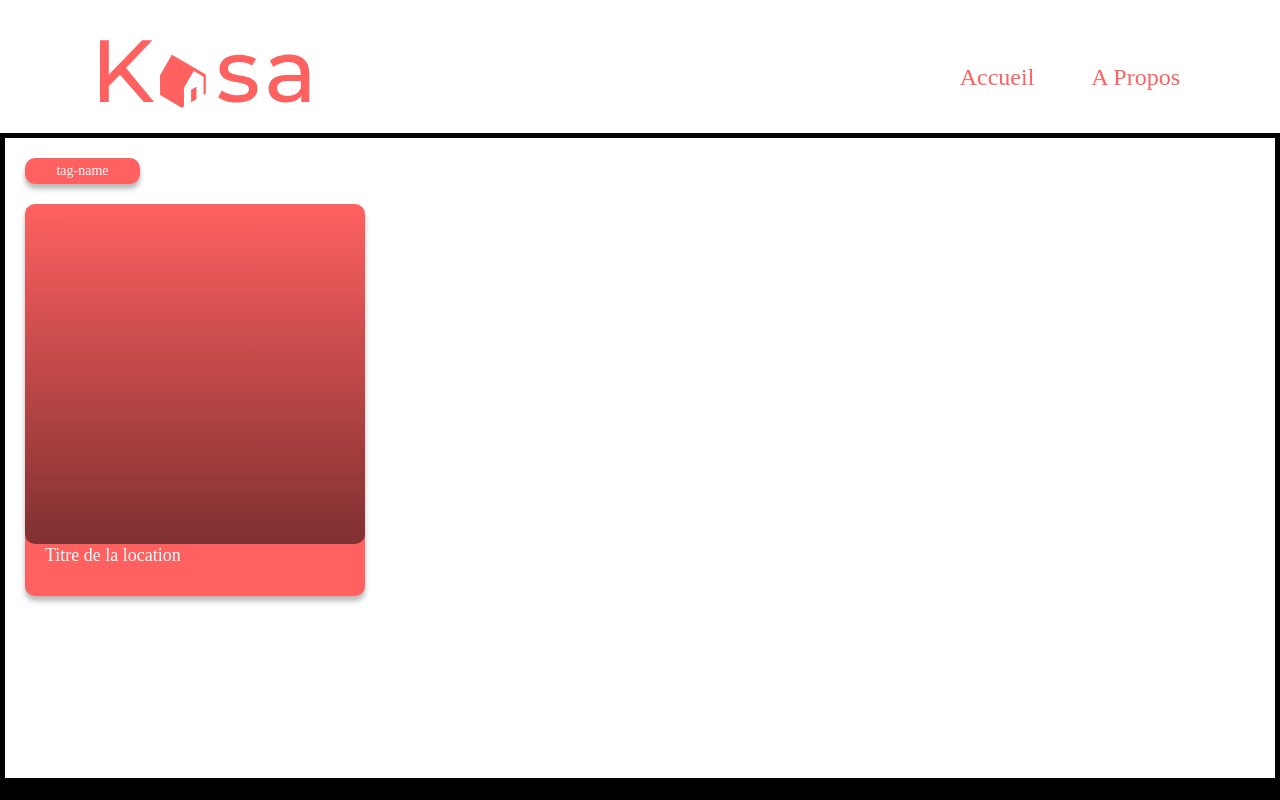
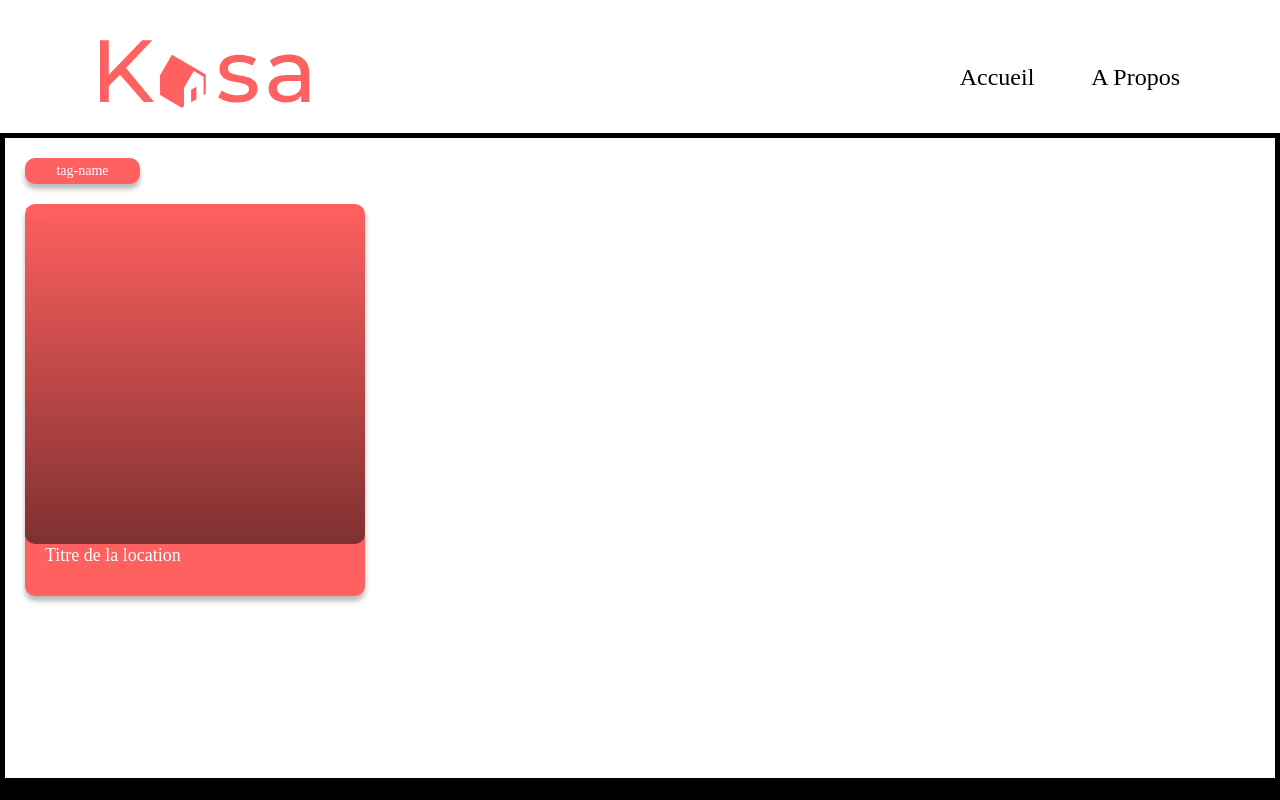
Before and after one commit to farrahtor/Kaza, a React (Create React App) app: page / in a window 1280 px wide. Shown: the top 800 px of the page. Built offline with nearby package versions, Linux system fonts and the light colour scheme.

Commit message:
add browser router + route + link

```diff
--- a/src/components/layout/Header.jsx
+++ b/src/components/layout/Header.jsx
@@ -1,16 +1,22 @@
 import React from "react";
+import { Link } from "react-router-dom";
 import "../../assets/sass/layout/Header.scss";
 
 export const Header = () => {
   return (
     <header className="App-header">
       <div className="App-header-logo">
-        <img src="../LOGO.svg" alt="Logo Kaza"></img>
+        <img src="../LOGO.svg" alt="Logo Kaza" />
       </div>
       <nav className="App-header-nav">
         <ul>
-          <li>Accueil</li>
-          <li>A Propos</li>
+          <Link to={"/"}>
+            <li className="App-header-nav-link">Accueil</li>
+          </Link>
+          <Link to={"about"}>
+            {" "}
+            <li className="App-header-nav-link">A Propos</li>
+          </Link>
         </ul>
       </nav>
     </header>
--- a/src/components/layout/Main.jsx
+++ b/src/components/layout/Main.jsx
@@ -1,21 +1,21 @@
 import React from "react";
+import { Routes, Route } from "react-router-dom";
 import "../../assets/sass/layout/Main.scss";
-import { BrowserRouter as Router, Routes, Route } from "react-router-dom";
-
 import { Home } from "../pages/Home";
 import { About } from "../pages/About.jsx";
-import { PageNotFound } from "../pages/PageNotFound";
+
+import { Housing } from "../pages/Housing";
+import { ErrorPage } from "../pages/ErrorPage";
 
 export const Main = () => {
   return (
     <main className="App-main">
-      <Router>
-        <Routes>
-          <Route path="/" element={<Home />}></Route>
-          <Route path="/about" element={<About />}></Route>
-          <Route path="/pageNotFound" element={<PageNotFound />}></Route>
-        </Routes>
-      </Router>
+      <Routes>
+        <Route exact path="/" element={<Home />} />
+        <Route path="about" element={<About />} />
+        <Route path="housing" element={<Housing />} />
+        <Route path="*" element={<ErrorPage />} />
+      </Routes>
     </main>
   );
 };
--- a/src/index.js
+++ b/src/index.js
@@ -1,5 +1,8 @@
 import React from "react";
 import ReactDOM from "react-dom/client";
+import { BrowserRouter } from "react-router-dom";
+
+//Components
 import "normalize.css";
 import "../src/assets/sass/index.scss";
 import App from "./components/App.jsx";
@@ -8,7 +11,9 @@ import reportWebVitals from "./reportWebVitals";
 const root = ReactDOM.createRoot(document.getElementById("root"));
 root.render(
   <React.StrictMode>
-    <App />
+    <BrowserRouter>
+      <App />
+    </BrowserRouter>
   </React.StrictMode>
 );
 
```
Also changed, not shown: src/components/App.jsx (+2 -12 lines).
